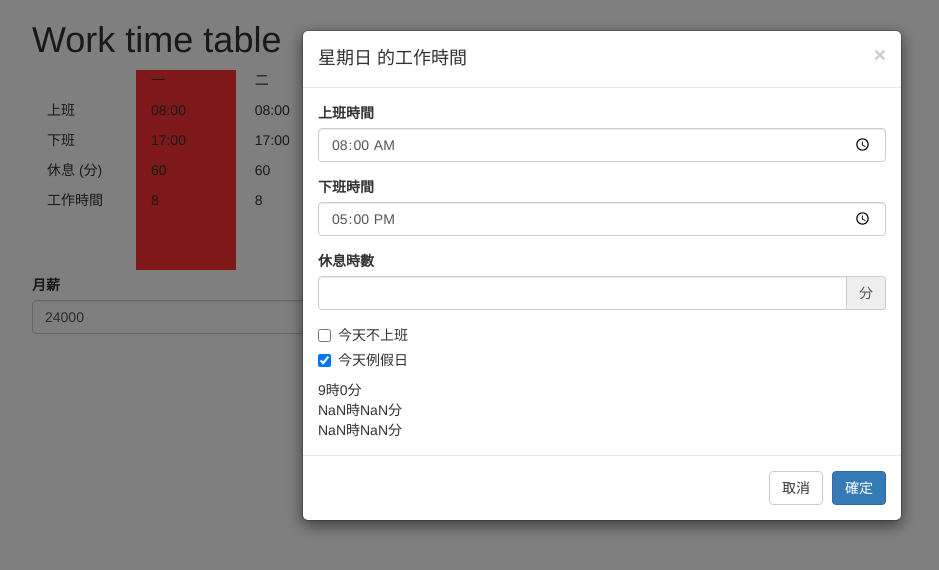
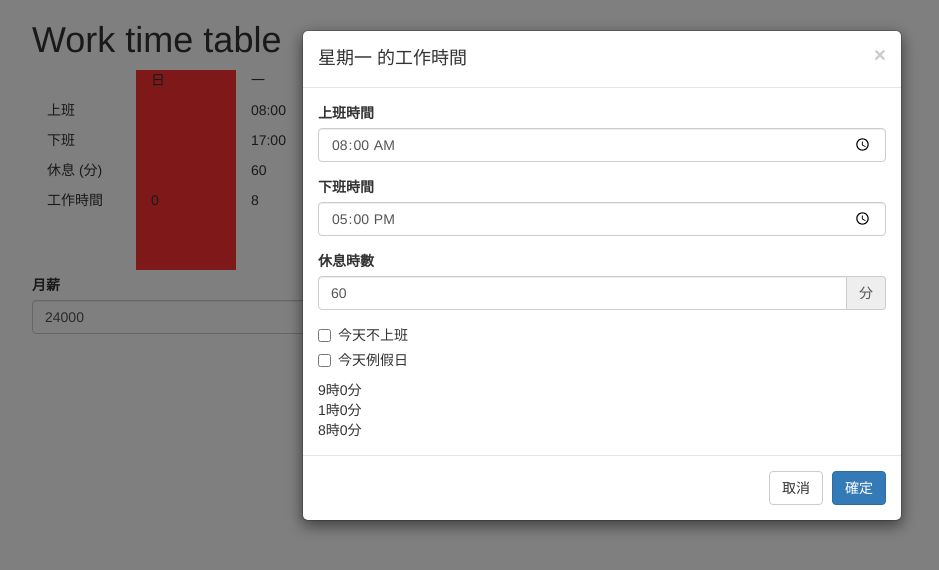
Before and after one commit to goodjoblife/OvertimeSalary, a plain HTML site: page worktimetable.html in a window 1280 px wide. Shown: the whole page, without its empty margins (38-977 px from the left). Drawn offline with nearby package versions, Linux system fonts and the light colour scheme.

Commit message:
refactor

```diff
--- a/js/main.js
+++ b/js/main.js
@@ -1,19 +1,24 @@
 (function(exports, $, moment, calc) {
-    var workingTimes = exports.workingTimes = [];
+    var workingsArr = exports.workingsArr = [];
+
     exports.monthSalary = 0;
 
+    function initData() {
         for (var i = 0; i < 7; i++) {
-        work = new calc.Working();
-        work.startTime = moment().weekday(i - 7).hour(8).minute(0).second(0).millisecond(0);
-        work.endTime   = moment().weekday(i - 7).hour(17).minute(0).second(0).millisecond(0);
-        work.freeTime  = moment.duration(1, "hours");
-        work.isBreak   = false;
-        work.isRoutineDayOff = false;
+            working = new calc.Working();
+            working.startTime       = moment().weekday(i - 7).hour(8).minute(0).second(0).millisecond(0);
+            working.endTime         = moment().weekday(i - 7).hour(17).minute(0).second(0).millisecond(0);
+            working.breakDuration   = moment.duration(1, "hours");
+            working.isBreak         = false;
+            working.isRoutineDayOff = false;
 
-        workingTimes.push(work);
+            workingsArr.push(working);
         }
-    workingTimes[0].isRoutineDayOff = true;
+        workingsArr[0].isRoutineDayOff = true;
+        workingsArr[0].isBreak = true;
+    }
 
+    (function() {
         var callbacks = {};
         exports.on = function(type, callback) {
             if (!(type in callbacks)) {
@@ -29,6 +34,7 @@
                 callback.call(exports, data);
             });
         }
+    })();
 
     Number.prototype.toHM = function() {
         return Math.floor(this/60) + "時" + this%60 + "分";
@@ -38,14 +44,14 @@
     function initModal() {
         var $st = $('#wtm-startTime');
         var $et = $('#wtm-endTime');
-        var $ft = $('#wtm-freeTime');
+        var $bd = $('#wtm-breakDuration');
         var $ib = $('#wtm-isBreak');
         var $irdo = $('#wtm-isRoutineDayOff');
         var $wt = $('#wtm-workTime');
         var $rt = $('#wtm-releaseTime');
         var $tt = $('#wtm-totalTime');
 
-        var weekDay = null;
+        var pointer = null;
 
         $st.change(function () {
             changeResult();
@@ -53,119 +59,126 @@
         $et.change(function () {
             changeResult();
         });
-        $ft.change(function () {
+        $bd.change(function () {
             changeResult();
         });
         $ib.change(function() {
             changeResult();
         });
 
-        function formToData() {
-            var data = {
-                freeTime        : moment.duration(parseInt($ft.val()), "minutes"),
-                startTime       : moment($st.val(), "HH:mm"),
-                endTime         : moment($et.val(), "HH:mm"),
-                isBreak         : ($ib.prop("checked") === true),
-                isRoutineDayOff : ($irdo.prop("checked") === true),
-            }
-            return data;
+        function formToWork(work) {
+            work.breakDuration   = moment.duration(parseInt($bd.val()), "minutes");
+            work.startTime.hour($st.val().split(":")[0]).minute($st.val().split(":")[1]);
+            work.endTime.hour($et.val().split(":")[0]).minute($et.val().split(":")[1]);
+            work.isBreak         = ($ib.prop("checked") === true);
+            work.isRoutineDayOff = ($irdo.prop("checked") === true);
+
+            return work;
         }
 
         function changeResult() {
-            console.log("Need re calculate");
+            var work = workingsArr[pointer].clone();
+            formToWork(work);
+            var workingTimeDuration = moment.duration(work.endTime - work.startTime);
+            var totalTimeDuration   = moment.duration(workingTimeDuration - work.breakDuration);
 
-            var workingTime = formToData();
-            var workingTimeDuration = moment.duration(workingTime.endTime -workingTime.startTime);
-            var totalTimeDuration   = moment.duration(workingTimeDuration - workingTime.freeTime);
-
-            if (workingTime.isBreak) {
+            if (work.isBreak) {
                 $wt.html((0).toHM());
                 $rt.html((0).toHM());
                 $tt.html((0).toHM());
 
                 $st.prop("disabled", true);
                 $et.prop("disabled", true);
-                $ft.prop("disabled", true);
+                $bd.prop("disabled", true);
             } else {
                 $wt.html(workingTimeDuration.asMinutes().toHM());
-                $rt.html(workingTime.freeTime.asMinutes().toHM());
+                $rt.html(work.breakDuration.asMinutes().toHM());
                 $tt.html(totalTimeDuration.asMinutes().toHM());
 
                 $st.prop("disabled", false);
                 $et.prop("disabled", false);
-                $ft.prop("disabled", false);
+                $bd.prop("disabled", false);
             }
         };
 
         $("#test-modal-button").on('click', function () {
-            var workingTime = workingTimes[weekDay];
+            var work = workingsArr[pointer];
 
-            workingTimes[weekDay] = formToData();
+            formToWork(work);
 
             $('#test-modal').modal('hide');
 
-            exports.emit("WorkingTimeChanged", weekDay);
+            exports.emit("WorkingTimeChanged", pointer);
             exports.emit("WorkingTimesChanged");
         });
 
         $('#test-modal').on('show.bs.modal', function (event) {
-            weekDay = event.relatedTarget;
-            var workingTime = workingTimes[weekDay];
+            pointer = event.relatedTarget;
+            var working = workingsArr[pointer];
 
-            if (workingTime.isBreak) {
+            if (working.isBreak) {
                 $st.val("");
                 $et.val("");
-                $ft.val("");
+                $bd.val("");
                 $ib.prop("checked", true);
             } else {
                 // initial all value
-                $st.val(workingTime.startTime.format("HH:mm"));
-                $et.val(workingTime.endTime.format("HH:mm"));
-                $ft.val(workingTime.freeTime.asMinutes());
+                $st.val(working.startTime.format("HH:mm"));
+                $et.val(working.endTime.format("HH:mm"));
+                $bd.val(working.breakDuration.asMinutes());
                 $ib.prop("checked", false);
             }
-            $irdo.prop("checked", workingTime.isRoutineDayOff);
+            $irdo.prop("checked", working.isRoutineDayOff);
 
-            $("#myModalWeekDaySpan").html(["日", "一", "二", "三", "四", "五", "六"][weekDay]);
+            $("#myModalWeekDaySpan").html(["日", "一", "二", "三", "四", "五", "六"][pointer]);
 
             changeResult();
         });
     }
 
     // init the Table, run once
+    var $wct = $("#workingCollectionTable");
     function initTable() {
-        [1, 2, 3, 4, 5, 6, 7].forEach(function(item) {
-            var weekDay = item - 1;
-            var workingTime = workingTimes[weekDay];
-
-            $("#weekday-" + item).on('click', function () {
-                $('#test-modal').modal('show', weekDay);
+        workingsArr.forEach(function (working, i) {
+            var html =
+                "<div class=\"row oneday\" id=\"weekday-" + i + "\">" +
+                "<div class=\"col-md-12 week\">" +  ["日", "一", "二", "三", "四", "五", "六"][i] + "</div>" +
+                "<div class=\"col-md-12 start\"></div>" +
+                "<div class=\"col-md-12 end\"></div>" +
+                "<div class=\"col-md-12 break\"></div>" +
+                "<div class=\"col-md-12 workingTime\"></div>" +
+                "</div>";
+            $(html)
+                .appendTo($wct)
+                .on('click', function () {
+                    $('#test-modal').modal('show', i);
                 });
 
-            drawWorkingTime(weekDay);
+            drawWorkingTime(i);
+        });
+
+        exports.on("WorkingTimeChanged", function(i) {
+            drawWorkingTime(i);
         });
     }
 
-    exports.on("WorkingTimeChanged", function(weekDay) {
-        drawWorkingTime(weekDay);
-    });
 
-    function drawWorkingTime(weekDay) {
-        var workingTime = workingTimes[weekDay];
+    function drawWorkingTime(i) {
+        var working = workingsArr[i];
 
         // Update Table
-        var me = $("#weekday-" + (weekDay + 1));
+        var me = $("#weekday-" + i);
 
-        if (workingTime.isBreak) {
+        if (working.isBreak) {
             me.find(".start").html("");
             me.find(".end").html("");
             me.find(".break").html("");
         } else {
-            me.find(".start").html(workingTime.startTime.format("HH:mm"));
-            me.find(".end").html(workingTime.endTime.format("HH:mm"));
-            me.find(".break").html(workingTime.freeTime.asMinutes());
+            me.find(".start").html(working.startTime.format("HH:mm"));
+            me.find(".end").html(working.endTime.format("HH:mm"));
+            me.find(".break").html(working.breakDuration.asMinutes());
         }
-        if (workingTime.isRoutineDayOff) {
+        if (working.isRoutineDayOff) {
             me.css("background-color", "#FF3333");
         } else {
             me.css("background-color", "");
@@ -176,6 +189,7 @@
      * A place to prepare our checker
      */
     var init = exports.init = function(callback) {
+        initData();
         initTable();
         initModal();
 
@@ -192,8 +206,6 @@
 })(window.workingTimesForm = window.workingTimesForm || {}, jQuery, moment, window.calc);
 
 window.workingTimesForm.init(function () {
-    $("#weekday-1").click();
-
     workingTimesForm.on("WorkingTimesChanged", function() {
         update();
     });
@@ -205,14 +217,13 @@ window.workingTimesForm.init(function () {
     update();
 
     function update() {
-        var workingTimes = window.workingTimesForm.workingTimes;
+        var workingsArr = window.workingTimesForm.workingsArr;
         var monthSalary = window.workingTimesForm.monthSalary;
         var hourSalary = monthSalary / 240;
 
-        $.each(workingTimes, function(i, workingTime) {
-            var weekDay = i + 1;
-            $("#weekday-" + weekDay).find(".workingTime").text(
-                calc.calcWorkingTime(workingTime.startTime, workingTime.endTime, workingTime.freeTime).asHours()
+        $.each(workingsArr, function(i, working) {
+            $("#weekday-" + i).find(".workingTime").text(
+                working.isBreak ? 0 : calc.calcWorkingTime(working.startTime, working.endTime, working.breakDuration).asHours()
             );
         });
 
@@ -221,15 +232,15 @@ window.workingTimesForm.init(function () {
          */
         var startTimeArr = [], endTimeArr = [], breakDurationArr = [];
 
-        $.each(workingTimes, function(i, workingTime) {
-            if (workingTime.isBreak) {
+        $.each(workingsArr, function(i, working) {
+            if (working.isBreak) {
                 startTimeArr.push(null);
                 endTimeArr.push(null);
                 breakDurationArr.push(null);
             } else {
-                startTimeArr.push(workingTime.startTime);
-                endTimeArr.push(workingTime.endTime);
-                breakDurationArr.push(workingTime.freeTime);
+                startTimeArr.push(working.startTime);
+                endTimeArr.push(working.endTime);
+                breakDurationArr.push(working.freeTime);
             }
         });
 
@@ -237,4 +248,6 @@ window.workingTimesForm.init(function () {
         var overtimeSalary = calc.calcOvertimeSalary_OneWeek(startTimeArr, endTimeArr, breakDurationArr, hourSalary);
         console.log(overtimeSalary);
     }
+
+    $("#weekday-1").click();
 });
--- a/worktimetable.html
+++ b/worktimetable.html
@@ -55,62 +55,13 @@
             </div>
         </div>
 
-        <div>
+        <div id="workingCollectionTable">
             <div class="row oneday">
                 <div class="col-md-12"></div>
                 <div class="col-md-12">上班</div>
                 <div class="col-md-12">下班</div>
                 <div class="col-md-12">休息 (分)</div>
                 <div class="col-md-12">工作時間</div>
-            </div>
-            <div class="row oneday" id="weekday-1">
-                <div class="col-md-12 week">一</div>
-                <div class="col-md-12 start"></div>
-                <div class="col-md-12 end"></div>
-                <div class="col-md-12 break"></div>
-                <div class="col-md-12 workingTime"></div>
-            </div>
-            <div class="row oneday" id="weekday-2">
-                <div class="col-md-12 week">二</div>
-                <div class="col-md-12 start"></div>
-                <div class="col-md-12 end"></div>
-                <div class="col-md-12 break"></div>
-                <div class="col-md-12 workingTime"></div>
-            </div>
-            <div class="row oneday" id="weekday-3">
-                <div class="col-md-12 week">三</div>
-                <div class="col-md-12 start"></div>
-                <div class="col-md-12 end"></div>
-                <div class="col-md-12 break"></div>
-                <div class="col-md-12 workingTime"></div>
-            </div>
-            <div class="row oneday" id="weekday-4">
-                <div class="col-md-12 week">四</div>
-                <div class="col-md-12 start"></div>
-                <div class="col-md-12 end"></div>
-                <div class="col-md-12 break"></div>
-                <div class="col-md-12 workingTime"></div>
-            </div>
-            <div class="row oneday" id="weekday-5">
-                <div class="col-md-12 week">五</div>
-                <div class="col-md-12 start"></div>
-                <div class="col-md-12 end"></div>
-                <div class="col-md-12 break"></div>
-                <div class="col-md-12 workingTime"></div>
-            </div>
-            <div class="row oneday" id="weekday-6">
-                <div class="col-md-12 week">六</div>
-                <div class="col-md-12 start"></div>
-                <div class="col-md-12 end"></div>
-                <div class="col-md-12 break"></div>
-                <div class="col-md-12 workingTime"></div>
-            </div>
-            <div class="row oneday" id="weekday-7">
-                <div class="col-md-12 week">日</div>
-                <div class="col-md-12 start"></div>
-                <div class="col-md-12 end"></div>
-                <div class="col-md-12 break"></div>
-                <div class="col-md-12 workingTime"></div>
             </div>
         </div>
         <div class="row">
```
Lines whose indentation alone changed are shown as unchanged.
